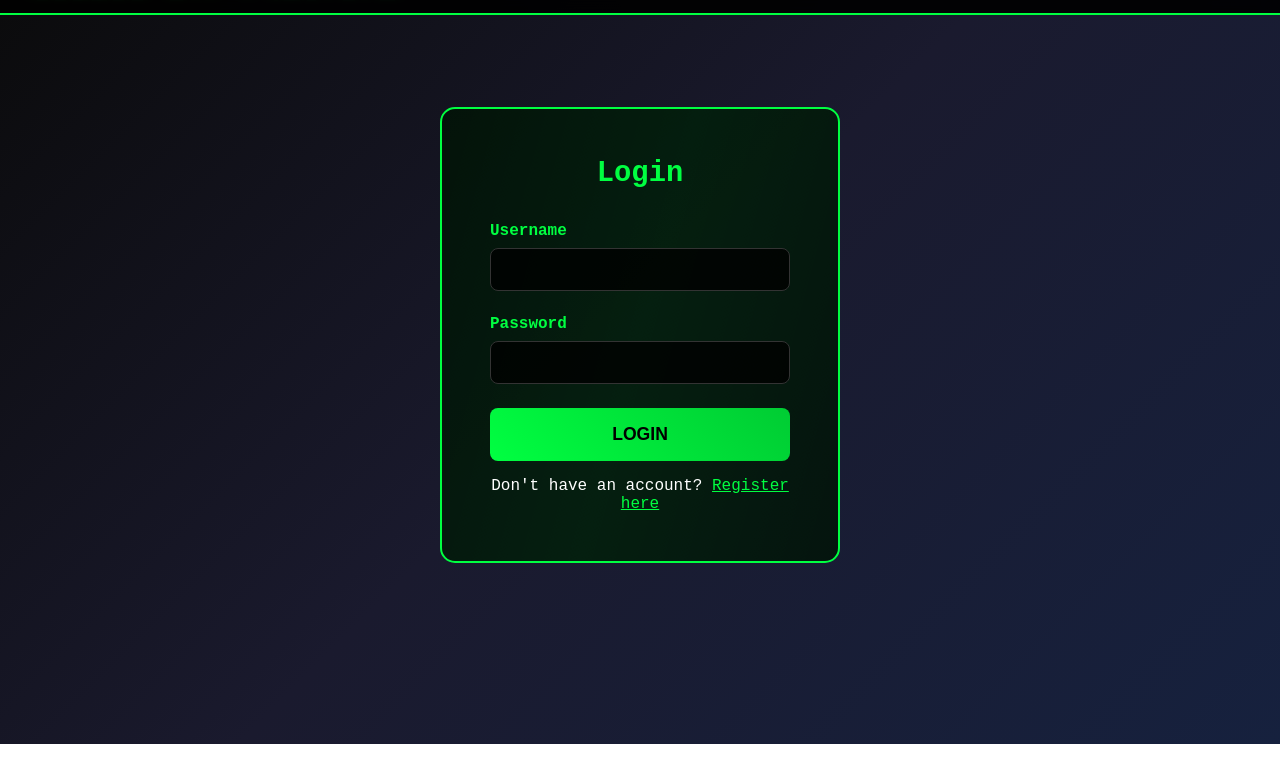
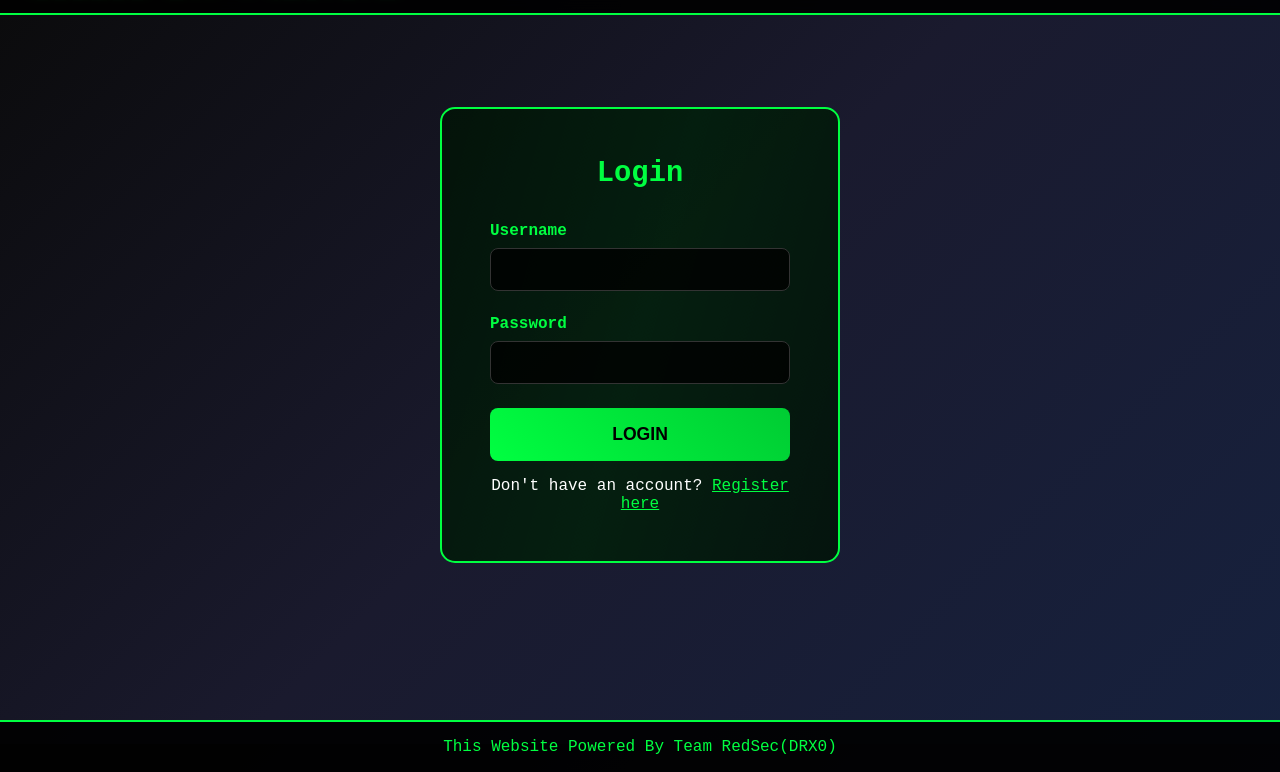
Before and after one commit to Tareq-Abukhashabeh/CTF-Demo, a plain HTML site: page index.html in a window 1280 px wide. Shown: the part 56-828 px from the top of the page. Before the commit the page ends 800 px from the top, so only its background shows below. Drawn offline with Linux system fonts and the light colour scheme.

Commit message:
index.html

```diff
--- a/index.html
+++ b/index.html
@@ -98,5 +98,6 @@
     </div>
 
     <script src="script.js"></script>
+    <footer>This Website Powered By Team RedSec(DRX0)</footer>
 </body>
 </html>
```
